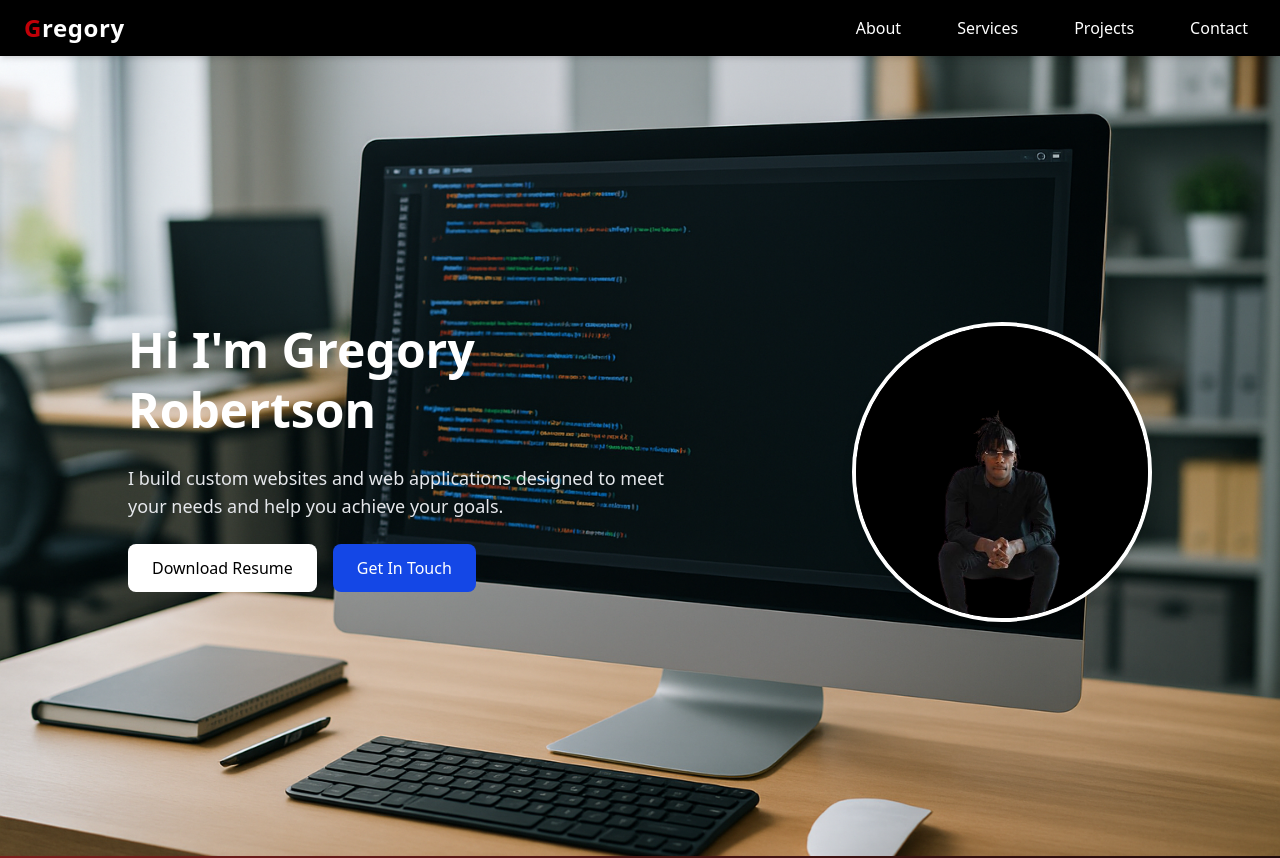
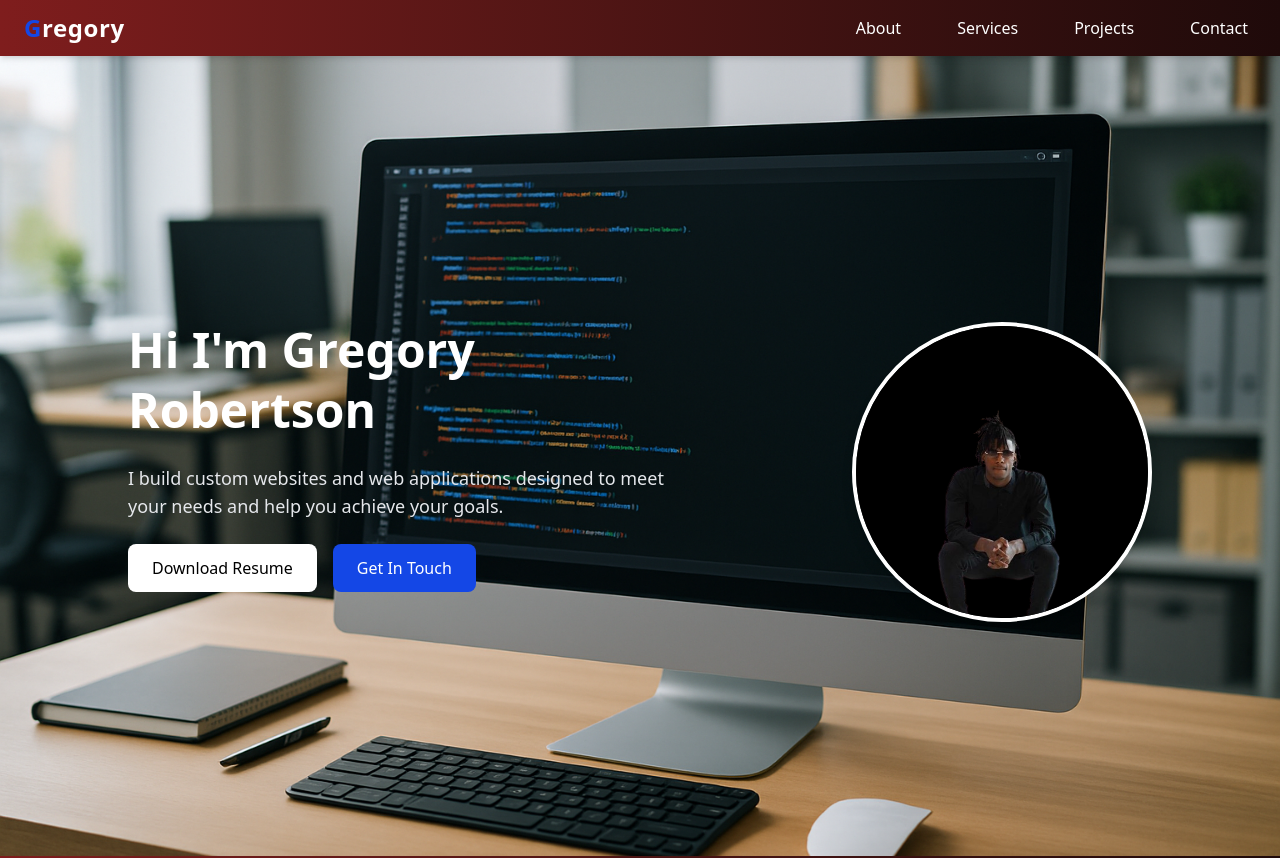
Before and after one commit to GregoryRobetertson/portfolio, a Next.js app: page / in a window 1280 px wide. Shown: the top 858 px of the page. Built offline with nearby package versions, Linux system fonts and the light colour scheme; no server answers.

Commit message:
changed background to an image and change the get in touch cta to blue

```diff
--- a/src/app/components/Header.jsx
+++ b/src/app/components/Header.jsx
@@ -2,11 +2,11 @@
 
 export default function Header() {
   return (
-    <div className="sticky top-0 z-50 bg-black text-white shadow-md">
+    <div className="sticky top-0 z-50 text-white shadow-md">
       <div className="max-w-7xl mx-auto px-4 py-3 flex items-center justify-between">
         {/* Logo */}
         <a href="/" className="text-2xl font-bold tracking-wide ml-2">
-          <span className="text-red-700 font-extrabold">G</span>regory
+          <span className="text-blue-700 font-extrabold">G</span>regory
         </a>
 
         {/* Navigation */}
```
